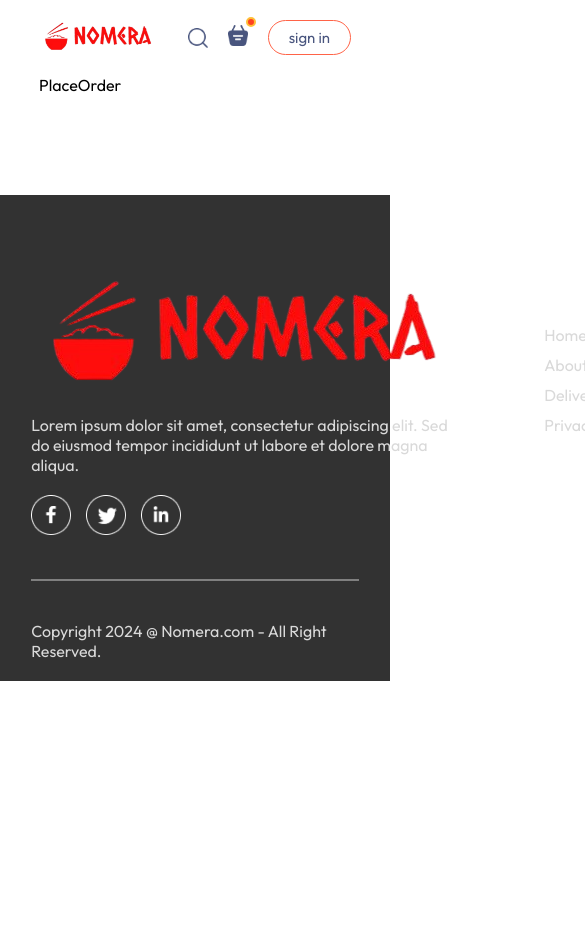
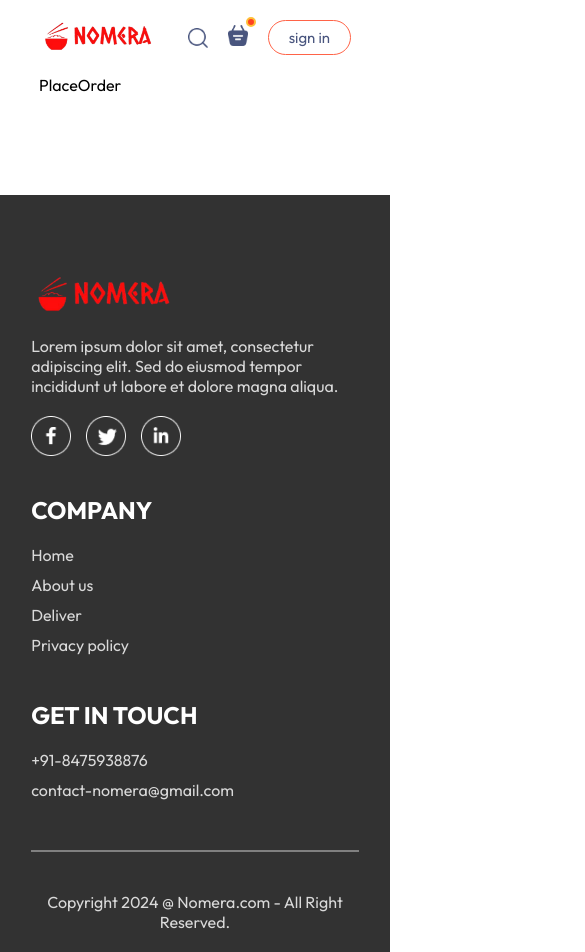
Before and after one commit to abhiraminair2004/NOMERA-Food-Delivery, a React (Vite) app in the folder frontend/: page /order in a window 390 px wide. Shown: the top 952 px of the page, 585 px wide, since content can reach past the window. Before the commit the page ends 844 px from the top, so only its background shows below. Built offline with nearby package versions, Linux system fonts and the light colour scheme; a web font is replaced by a local one.

Commit message:
responsive home page done

```diff
--- a/frontend/src/components/ExploreMenu/ExploreMenu.css
+++ b/frontend/src/components/ExploreMenu/ExploreMenu.css
@@ -46,3 +46,9 @@
     border: 4px solid tomato;
     padding: 2px;
 }
+@media(max-width:1050px){
+    .explore-menu-text{
+        max-width: 100%;
+        font-size: 14px;
+    }
+}
--- a/frontend/src/components/Footer/Footer.css
+++ b/frontend/src/components/Footer/Footer.css
@@ -14,6 +14,9 @@
     display: grid;
     grid-template-columns: 2fr 1fr 1fr;
     gap: 80px;
+}
+.footer-content-left img{
+    width: 45%;
 }
 .footer-content-left, .footer-content-right, .footer-content-center{
     display: flex;
@@ -40,3 +43,13 @@
     background-color: grey;
     border: none;
 }
+@media(max-width:750px){
+   .footer-content{
+    display: flex;
+    flex-direction: column;
+    gap:35px;
+   }
+   .footer-copyright{
+    text-align: center;
+   }
+}
```
